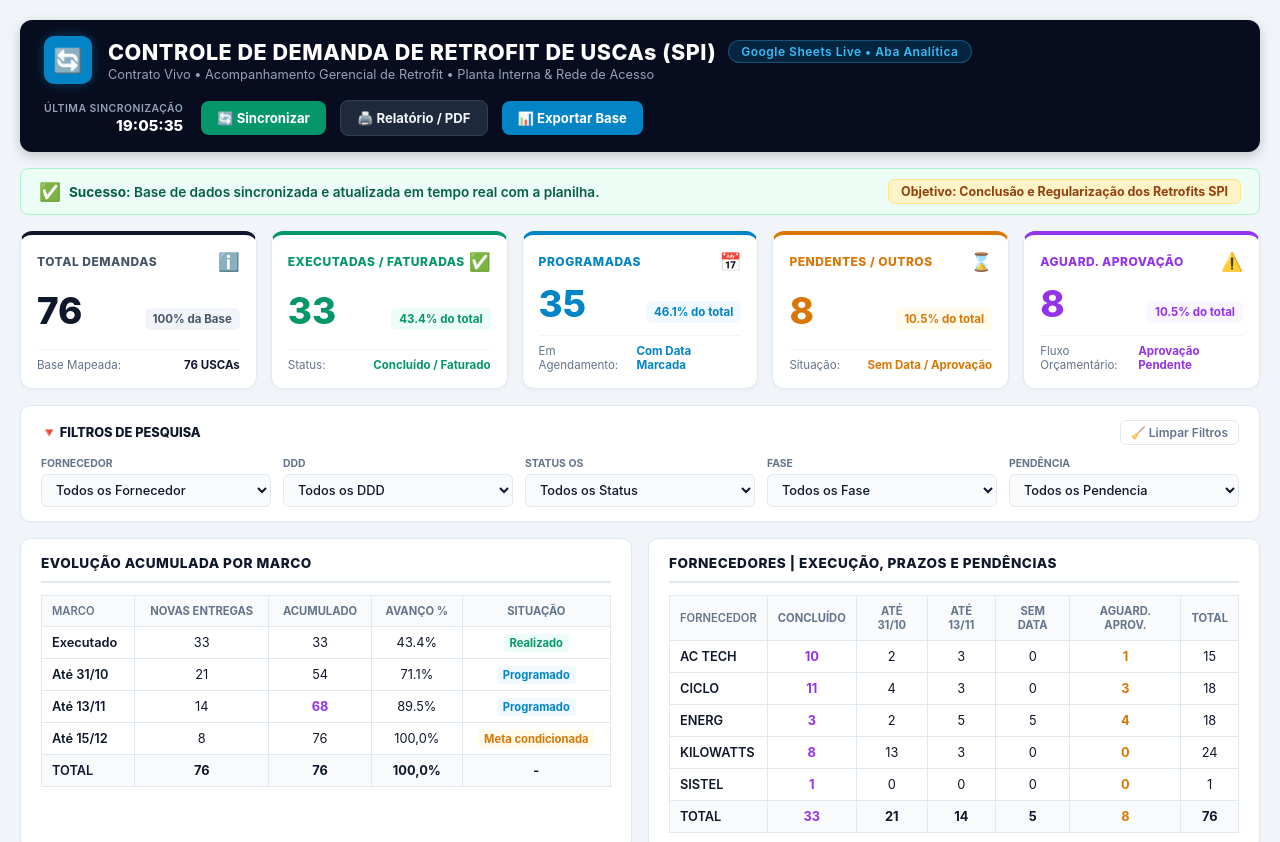
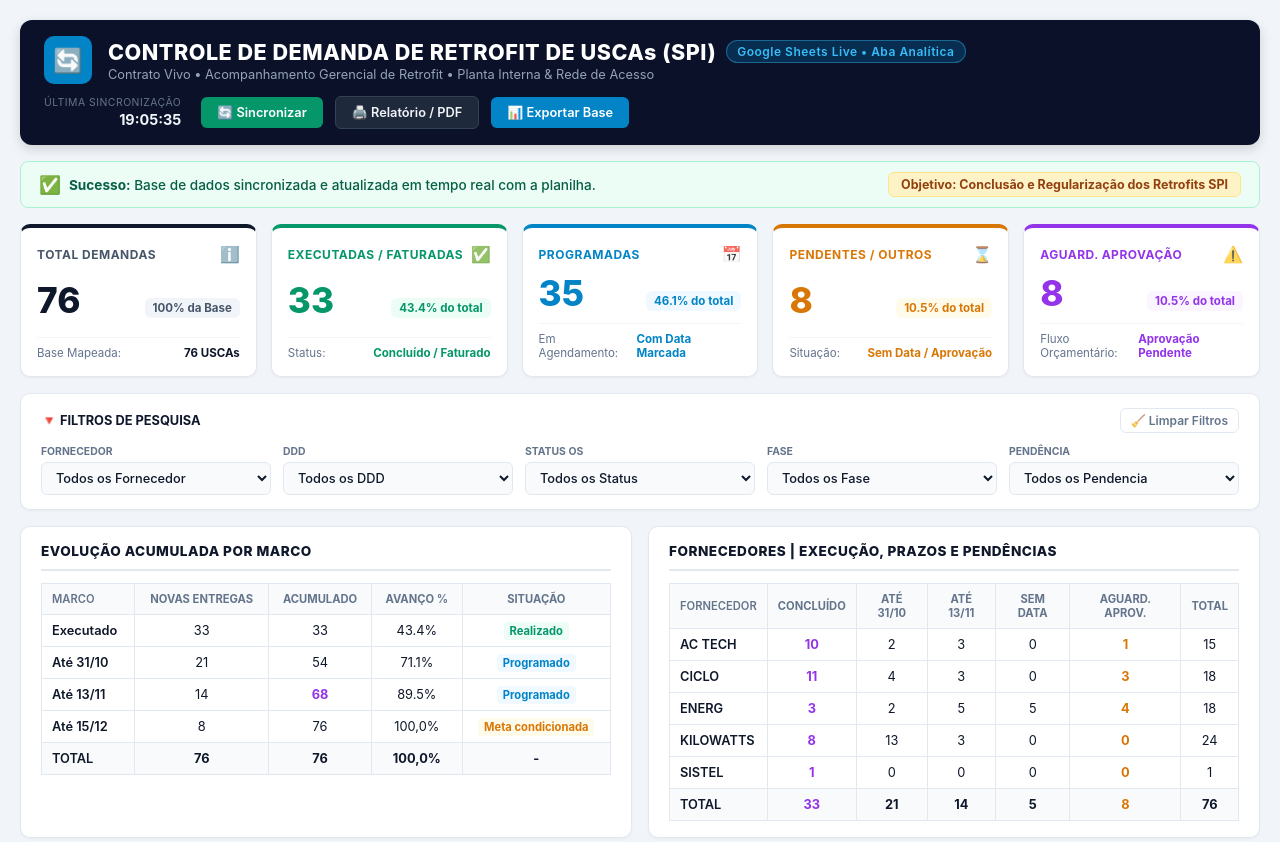
Before and after one commit to SPI-TEL/Moderniza-o-USCA, a plain HTML site: page index.html in a window 1280 px wide. Shown: the top 842 px of the page. Drawn offline with nearby package versions, Linux system fonts and the light colour scheme; no server answers.

Commit message:
Refactor HTML structure and update styles

```diff
--- a/index.html
+++ b/index.html
@@ -6,18 +6,18 @@
     <title>CONTROLE DE DEMANDA DE RETROFIT DE USCAs (SPI)</title>
     <!-- Chart.js para os Gráficos -->
     <script src="https://cdn.jsdelivr.net/npm/chart.js"></script>
-    <!-- PapaParse para carregar e ler o CSV do Google Sheets em tempo real -->
+    <!-- PapaParse para ler o CSV do Google Sheets -->
     <script src="https://cdnjs.cloudflare.com/ajax/libs/PapaParse/5.3.2/papaparse.min.js"></script>
     <style>
         :root {
             --bg-page: #f1f5f9;
             --bg-card: #ffffff;
-            --header-dark: #070d1e;
+            --header-dark: #0a1128;
             --text-dark: #0f172a;
             --text-muted: #64748b;
             --border-light: #e2e8f0;
 
-            /* Cores dos Cards do HL5 */
+            /* Cores dos Cards e Totais */
             --color-executado: #059669;
             --color-executado-bg: #ecfdf5;
             --color-programado: #0284c7;
@@ -43,14 +43,14 @@
         }
 
         .dashboard-container {
-            max-width: 1600px;
+            max-width: 1550px;
             margin: 0 auto;
             display: flex;
             flex-direction: column;
             gap: 16px;
         }
 
-        /* CABEÇALHO PADRÃO HL5 */
+        /* BANNER DO CABEÇALHO */
         .header-banner {
             background-color: var(--header-dark);
             color: #ffffff;
@@ -59,9 +59,9 @@
             display: flex;
             justify-content: space-between;
             align-items: center;
-            box-shadow: 0 4px 12px rgba(0, 0, 0, 0.2);
+            box-shadow: 0 4px 12px rgba(0, 0, 0, 0.15);
             flex-wrap: wrap;
-            gap: 16px;
+            gap: 12px;
         }
 
         .header-left {
@@ -79,7 +79,6 @@
             align-items: center;
             justify-content: center;
             font-size: 24px;
-            box-shadow: 0 0 12px rgba(2, 132, 199, 0.4);
         }
 
         .header-titles h1 {
@@ -88,17 +87,16 @@
             letter-spacing: 0.5px;
             display: flex;
             align-items: center;
-            gap: 12px;
-            flex-wrap: wrap;
+            gap: 10px;
         }
 
         .tag-pill {
-            background-color: rgba(2, 132, 199, 0.2);
+            background-color: rgba(2, 132, 199, 0.25);
             color: #38bdf8;
             font-size: 0.75rem;
-            padding: 3px 12px;
+            padding: 3px 10px;
             border-radius: 20px;
-            border: 1px solid rgba(56, 189, 248, 0.3);
+            border: 1px solid rgba(56, 189, 248, 0.4);
             font-weight: 600;
         }
 
@@ -111,39 +109,38 @@
         .header-actions {
             display: flex;
             align-items: center;
-            gap: 14px;
+            gap: 12px;
         }
 
         .sync-info {
             text-align: right;
-            margin-right: 4px;
+            margin-right: 8px;
         }
 
         .sync-info label {
             font-size: 0.65rem;
-            color: #94a3b8;
+            color: #64748b;
             text-transform: uppercase;
             display: block;
             letter-spacing: 0.5px;
-            font-weight: 600;
         }
 
         .sync-info span {
-            font-size: 0.95rem;
-            font-weight: 800;
-            color: #ffffff;
+            font-size: 0.9rem;
+            font-weight: bold;
+            color: #f1f5f9;
         }
 
         .btn-action {
             border: none;
-            padding: 9px 16px;
-            border-radius: 8px;
-            font-size: 0.82rem;
-            font-weight: 700;
+            padding: 8px 16px;
+            border-radius: 6px;
+            font-size: 0.8rem;
+            font-weight: 600;
             cursor: pointer;
             display: flex;
             align-items: center;
-            gap: 8px;
+            gap: 6px;
             transition: all 0.2s ease;
         }
 
@@ -154,7 +151,7 @@
         .btn-export { background-color: #0284c7; color: #ffffff; }
         .btn-export:hover { background-color: #0369a1; }
 
-        /* SUCESSO / ALERTA BANNER */
+        /* ALERTA / SUCESSO BANNER */
         .alert-banner {
             background-color: #ecfdf5;
             border: 1px solid #a7f3d0;
@@ -171,7 +168,7 @@
             display: flex;
             align-items: center;
             gap: 8px;
-            font-weight: 600;
+            font-weight: 500;
         }
 
         .objective-pill {
@@ -184,7 +181,7 @@
             font-size: 0.78rem;
         }
 
-        /* KPI CARDS GRID EXATO HL5 */
+        /* KPI CARDS GRID */
         .kpi-grid {
             display: grid;
             grid-template-columns: repeat(5, 1fr);
@@ -201,17 +198,16 @@
 
         .kpi-card {
             background-color: var(--bg-card);
-            border-radius: 12px;
+            border-radius: 10px;
             border: 1px solid var(--border-light);
             padding: 16px;
             position: relative;
-            box-shadow: 0 2px 4px rgba(0, 0, 0, 0.03);
+            box-shadow: 0 1px 3px rgba(0, 0, 0, 0.05);
             display: flex;
             flex-direction: column;
             justify-content: space-between;
         }
 
-        /* BORDAS SUPERIORES DOS CARDS */
         .kpi-total { border-top: 4px solid var(--color-total); }
         .kpi-executado { border-top: 4px solid var(--color-executado); }
         .kpi-programado { border-top: 4px solid var(--color-programado); }
@@ -226,7 +222,7 @@
 
         .kpi-title {
             font-size: 0.75rem;
-            font-weight: 800;
+            font-weight: 700;
             text-transform: uppercase;
             letter-spacing: 0.5px;
         }
@@ -238,19 +234,19 @@
         .kpi-aprovacao .kpi-title { color: var(--color-aprovacao); }
 
         .kpi-icon {
-            font-size: 1.1rem;
+            font-size: 1rem;
+            opacity: 0.8;
         }
 
         .kpi-body {
             display: flex;
             justify-content: space-between;
             align-items: flex-end;
-            margin: 14px 0 8px 0;
+            margin: 12px 0 8px 0;
         }
 
-        /* NÚMEROS COM AS CORES RESPECTIVAS DOS CARDS DO HL5 */
         .kpi-value {
-            font-size: 2.3rem;
+            font-size: 2.2rem;
             font-weight: 800;
             line-height: 1;
         }
@@ -264,7 +260,7 @@
         .kpi-badge {
             font-size: 0.72rem;
             font-weight: 700;
-            padding: 4px 8px;
+            padding: 3px 8px;
             border-radius: 6px;
         }
 
@@ -291,13 +287,13 @@
         .kpi-pendente .kpi-footer span:last-child { color: var(--color-pendente); }
         .kpi-aprovacao .kpi-footer span:last-child { color: var(--color-aprovacao); }
 
-        /* FILTROS */
+        /* PAINEL DE FILTROS */
         .filter-card {
             background-color: var(--bg-card);
             border: 1px solid var(--border-light);
             border-radius: 10px;
             padding: 14px 20px;
-            box-shadow: 0 1px 3px rgba(0,0,0,0.03);
+            box-shadow: 0 1px 3px rgba(0,0,0,0.04);
         }
 
         .filter-title-row {
@@ -309,7 +305,7 @@
 
         .filter-title {
             font-size: 0.8rem;
-            font-weight: 800;
+            font-weight: 700;
             color: #0f172a;
             display: flex;
             align-items: center;
@@ -363,7 +359,12 @@
             font-weight: 500;
         }
 
-        /* LAYOUT DUAS COLUNAS */
+        .filter-group select:focus {
+            border-color: #0284c7;
+            background-color: #ffffff;
+        }
+
+        /* DUAS COLUNAS PARA TABELAS E GRÁFICOS */
         .two-columns {
             display: grid;
             grid-template-columns: 1fr 1fr;
@@ -379,7 +380,7 @@
             border: 1px solid var(--border-light);
             border-radius: 10px;
             padding: 16px 20px;
-            box-shadow: 0 1px 3px rgba(0,0,0,0.03);
+            box-shadow: 0 1px 3px rgba(0,0,0,0.04);
             display: flex;
             flex-direction: column;
         }
@@ -459,6 +460,11 @@
             background-color: #f8fafc;
         }
 
+        .search-box input:focus {
+            background-color: #ffffff;
+            border-color: #0284c7;
+        }
+
         .table-scroll {
             max-height: 400px;
             overflow-y: auto;
@@ -500,7 +506,7 @@
 
 <div class="dashboard-container">
 
-    <!-- CABEÇALHO PADRÃO HL5 -->
+    <!-- CABEÇALHO HL5 -->
     <div class="header-banner">
         <div class="header-left">
             <div class="header-icon">🔄</div>
@@ -514,7 +520,7 @@
         </div>
         <div class="header-actions">
             <div class="sync-info">
-                <label>ÚLTIMA SINCRONIZAÇÃO</label>
+                <label>Última Sincronização</label>
                 <span id="syncTime">--:--:--</span>
             </div>
             <button class="btn-action btn-sync" onclick="loadGoogleSheetsData()">🔄 Sincronizar</button>
@@ -523,11 +529,11 @@
         </div>
     </div>
 
-    <!-- SUCESSO / BANNER DE OBJETIVO -->
+    <!-- SUCESSO / BANNER DE METAS -->
     <div class="alert-banner">
         <div class="alert-left">
             <span style="font-size: 1.1rem;">✅</span>
-            <span id="statusMessage"><strong>Sucesso:</strong> Base de dados sincronizada e atualizada em tempo real com a planilha.</span>
+            <span id="statusMessage"><strong>Sucesso:</strong> Base de dados publicada e atualizada dinamicamente com a planilha.</span>
         </div>
         <div class="objective-pill">
             Objetivo: Conclusão e Regularização dos Retrofits SPI
@@ -552,7 +558,7 @@
             </div>
         </div>
 
-        <!-- EXECUTADAS (VERDE) -->
+        <!-- EXECUTADAS (33 - VERDE) -->
         <div class="kpi-card kpi-executado">
             <div class="kpi-header">
                 <span class="kpi-title">EXECUTADAS / FATURADAS</span>
@@ -568,15 +574,15 @@
             </div>
         </div>
 
-        <!-- PROGRAMADAS (AZUL) -->
+        <!-- PROGRAMADAS (34 - AZUL) -->
         <div class="kpi-card kpi-programado">
             <div class="kpi-header">
                 <span class="kpi-title">PROGRAMADAS</span>
                 <span class="kpi-icon">📅</span>
             </div>
             <div class="kpi-body">
-                <span class="kpi-value" id="kpiProg">35</span>
-                <span class="kpi-badge" id="kpiProgPct">46.1% do total</span>
+                <span class="kpi-value" id="kpiProg">34</span>
+                <span class="kpi-badge" id="kpiProgPct">44.7% do total</span>
             </div>
             <div class="kpi-footer">
                 <span>Em Agendamento:</span>
@@ -584,15 +590,15 @@
             </div>
         </div>
 
-        <!-- PENDENTES (LARANJA) -->
+        <!-- PENDENTES (9 - LARANJA) -->
         <div class="kpi-card kpi-pendente">
             <div class="kpi-header">
                 <span class="kpi-title">PENDENTES / OUTROS</span>
                 <span class="kpi-icon">⌛</span>
             </div>
             <div class="kpi-body">
-                <span class="kpi-value" id="kpiPend">8</span>
-                <span class="kpi-badge" id="kpiPendPct">10.5% do total</span>
+                <span class="kpi-value" id="kpiPend">9</span>
+                <span class="kpi-badge" id="kpiPendPct">11.8% do total</span>
             </div>
             <div class="kpi-footer">
                 <span>Situação:</span>
@@ -600,15 +606,15 @@
             </div>
         </div>
 
-        <!-- AGUARD. APROVAÇÃO (ROXO) -->
+        <!-- AGUARD. APROVAÇÃO (5 - ROXO) -->
         <div class="kpi-card kpi-aprovacao">
             <div class="kpi-header">
                 <span class="kpi-title">AGUARD. APROVAÇÃO</span>
                 <span class="kpi-icon">⚠️</span>
             </div>
             <div class="kpi-body">
-                <span class="kpi-value" id="kpiAprov">8</span>
-                <span class="kpi-badge" id="kpiAprovPct">10.5% do total</span>
+                <span class="kpi-value" id="kpiAprov">5</span>
+                <span class="kpi-badge" id="kpiAprovPct">6.6% do total</span>
             </div>
             <div class="kpi-footer">
                 <span>Fluxo Orçamentário:</span>
@@ -617,7 +623,7 @@
         </div>
     </div>
 
-    <!-- FILTROS DE PESQUISA -->
+    <!-- PAINEL DE FILTROS -->
     <div class="filter-card">
         <div class="filter-title-row">
             <span class="filter-title">🔻 FILTROS DE PESQUISA</span>
@@ -657,8 +663,9 @@
         </div>
     </div>
 
-    <!-- TABELAS EXECUTIVAS -->
+    <!-- TABELAS EXECUTIVAS (DUAS COLUNAS) -->
     <div class="two-columns">
+        <!-- EVOLUÇÃO ACUMULADA POR MARCO -->
         <div class="card-box">
             <div class="card-box-header">EVOLUÇÃO ACUMULADA POR MARCO</div>
             <table class="summary-table">
@@ -672,11 +679,12 @@
                     </tr>
                 </thead>
                 <tbody id="marcoTableBody">
-                    <!-- Gerado dinamicamente -->
+                    <!-- Preenchido via JavaScript -->
                 </tbody>
             </table>
         </div>
 
+        <!-- FORNECEDORES | EXECUÇÃO, PRAZOS E PENDÊNCIAS -->
         <div class="card-box">
             <div class="card-box-header">FORNECEDORES | EXECUÇÃO, PRAZOS E PENDÊNCIAS</div>
             <table class="summary-table">
@@ -692,7 +700,7 @@
                     </tr>
                 </thead>
                 <tbody id="supplierTableBody">
-                    <!-- Gerado dinamicamente -->
+                    <!-- Preenchido via JavaScript -->
                 </tbody>
             </table>
         </div>
@@ -747,10 +755,8 @@
 </div>
 
 <script>
-    // URL PUBLICA DA PLANILHA NO GOOGLE SHEETS
     const SHEET_CSV_URL = "https://docs.google.com/spreadsheets/d/e/2PACX-1vQw6N6CcmNbYYL3A3DqYK4obljiAeoC0DYe9XKlIbLJ1zm_6owe-XCvLXGWxpWUOA/pub?gid=1856434919&single=true&output=csv";
 
-    // DADOS LOCAIS DE SEGURANÇA
     const fallbackDataset = [
         ["586950581","PENDENTE","CICLO","DDD12","F.SP.CGT.MG.GMG1","CGT.MG","Pendente Aprov. Orçamento Corrigido","FASE 2","Aguard. Aprovação","Aguard. Aprovação","PENDENTE"],
         ["587239803","PENDENTE","ENERG","DDD18","F.SP.RAC.HD.GMG1","RAC.HD","Pendente Gerente Aprov. Orçamento","FASE 2","Aguard. Aprovação","Aguard. Aprovação","PENDENTE"],
@@ -835,7 +841,7 @@
     let lineChartInstance = null;
 
     function loadGoogleSheetsData() {
-        document.getElementById('statusMessage').innerHTML = '<strong>Sincronizando:</strong> Atualizando dados...';
+        document.getElementById('statusMessage').innerHTML = '<strong>Sincronizando:</strong> Conectando à planilha do Google Sheets...';
 
         Papa.parse(SHEET_CSV_URL, {
             download: true,
@@ -843,17 +849,17 @@
             complete: function(results) {
                 if (results.data && results.data.length > 1) {
                     const parsedData = results.data.slice(1).map(row => [
-                        row[0] || '',  // OS Retrofit
-                        row[1] || '',  // Pc
-                        row[2] || '',  // Fornecedor
-                        row[5] || '',  // DDD
-                        row[6] || '',  // Site
-                        row[7] || '',  // Central
-                        row[8] || '',  // Status OS
-                        row[9] || '',  // Fase
-                        row[11] || '', // Serviço
-                        row[12] || '', // Data Serviço
-                        row[23] || row[1] || '' // Pendencias
+                        row[0] || '',
+                        row[1] || '',
+                        row[2] || '',
+                        row[5] || '',
+                        row[6] || '',
+                        row[7] || '',
+                        row[8] || '',
+                        row[9] || '',
+                        row[11] || '',
+                        row[12] || '',
+                        row[23] || row[1] || ''
                     ]);
 
                     currentDataset = parsedData;
@@ -863,7 +869,8 @@
                     useFallbackData();
                 }
             },
-            error: function() {
+            error: function(err) {
+                console.warn("Erro na sincronização live do Google Sheets. Usando dados locais.", err);
                 useFallbackData();
             }
         });
```
